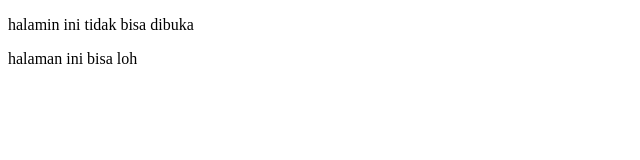
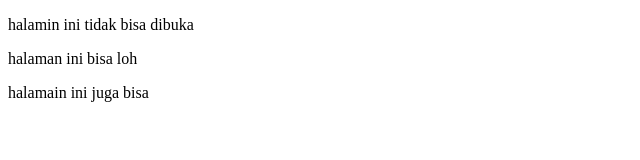
Before and after one commit to MPiTwo/cobagithub, a plain HTML site: page public/error.html in a window 1280 px wide. Shown: the whole page, without its empty margins (0-640 px from the left). Drawn offline with Linux system fonts and the light colour scheme.

Commit message:
mengubah file

```diff
--- a/public/error.html
+++ b/public/error.html
@@ -9,5 +9,6 @@
 <body>
     <p>halamin ini tidak bisa dibuka</p>
     <p>halaman ini bisa loh</p>
+    <p>halamain ini juga bisa</p>
 </body>
 </html>
```
Also changed, not shown: index.html (added).
